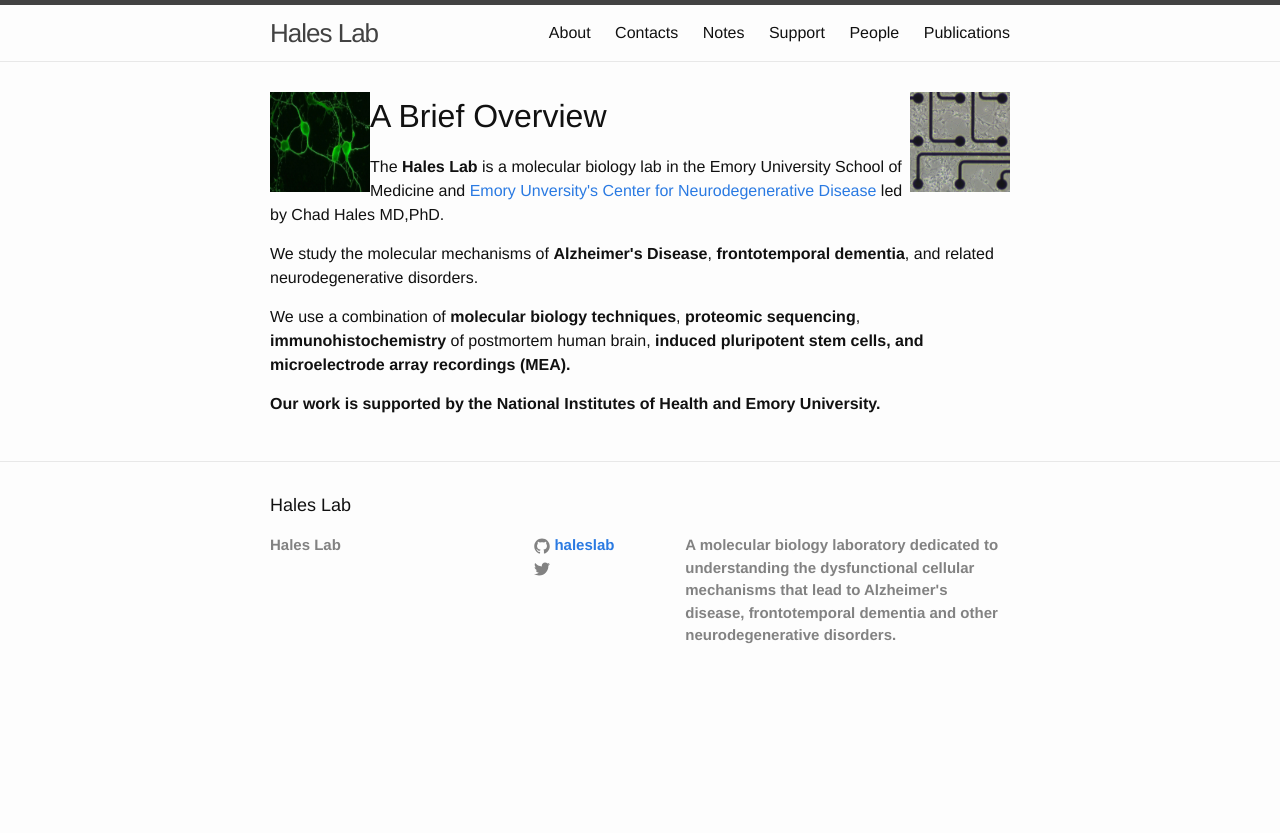
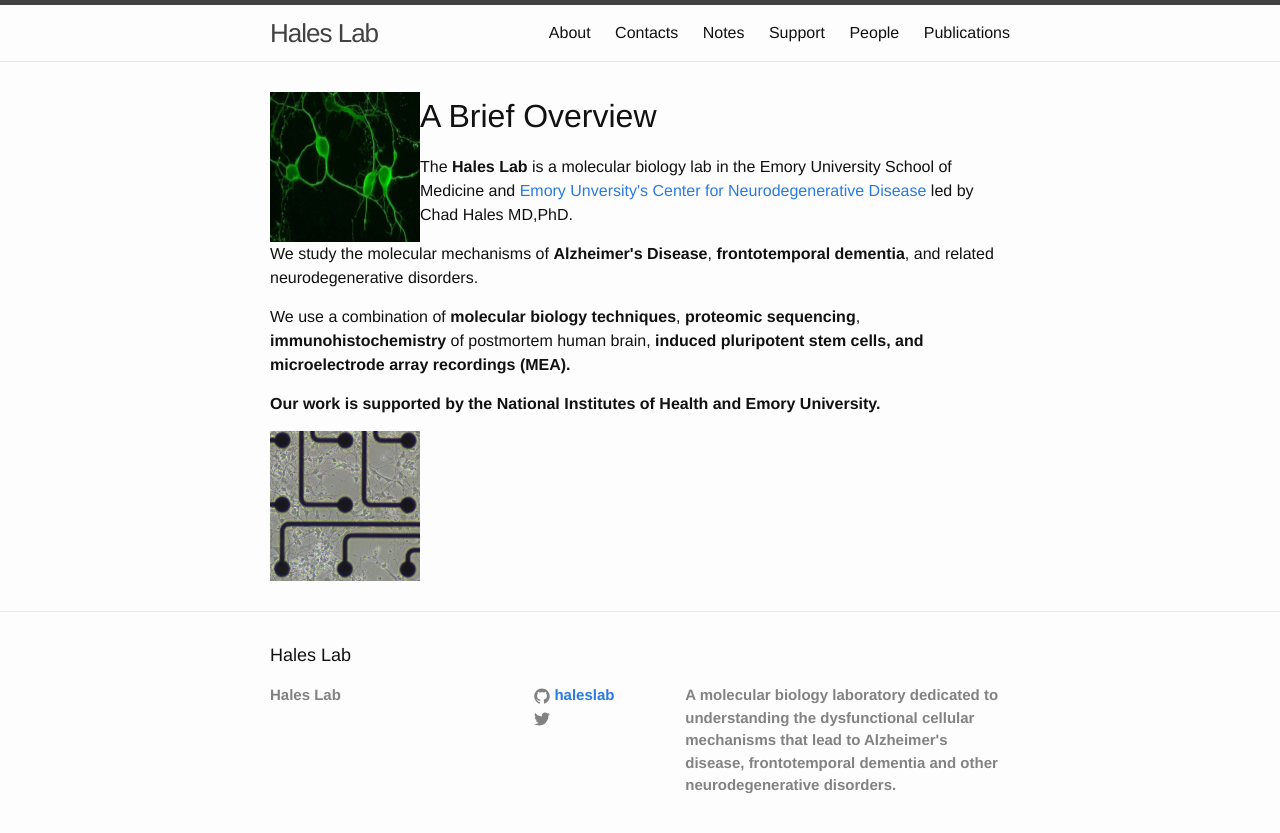
Before and after one commit to haleslab/haleslab.github.io, a Jekyll site: the page built from index.html, in a window 1280 px wide. Shown: the top 833 px of the page. Built offline with Jekyll 4.4.1, drawn with Linux system fonts in a browser that asks for light colours; the list of posts is cut into pages by our own code.

Commit message:
figure update

```diff
--- a/_sass/_base.scss
+++ b/_sass/_base.scss
@@ -41,7 +41,7 @@
  * Images
  */
 img {
-    max-width: 100%;
+    max-width: 150%;
     vertical-align: middle;
 }
 
--- a/index.html
+++ b/index.html
@@ -4,9 +4,7 @@
 
 <div class="home">
 
-  <img align="left" src="Greenneurons.png" width="100" height="100" />
-
-  <img align="right" src="IPSneuronsonMEAcopy.jpg" width="100" height="100" />
+  <img align="left" src="Greenneurons.png" width="150" height="150" />
 
   <h1 class="main">A Brief Overview</h1>
 
@@ -23,6 +21,6 @@
 
   <p>Our work is supported by the National Institutes of Health and Emory University.</p>
 
-
+  <img align="left" src="IPSneuronsonMEAcopy.jpg" width="150" height="150" />
 
 </div>
```
